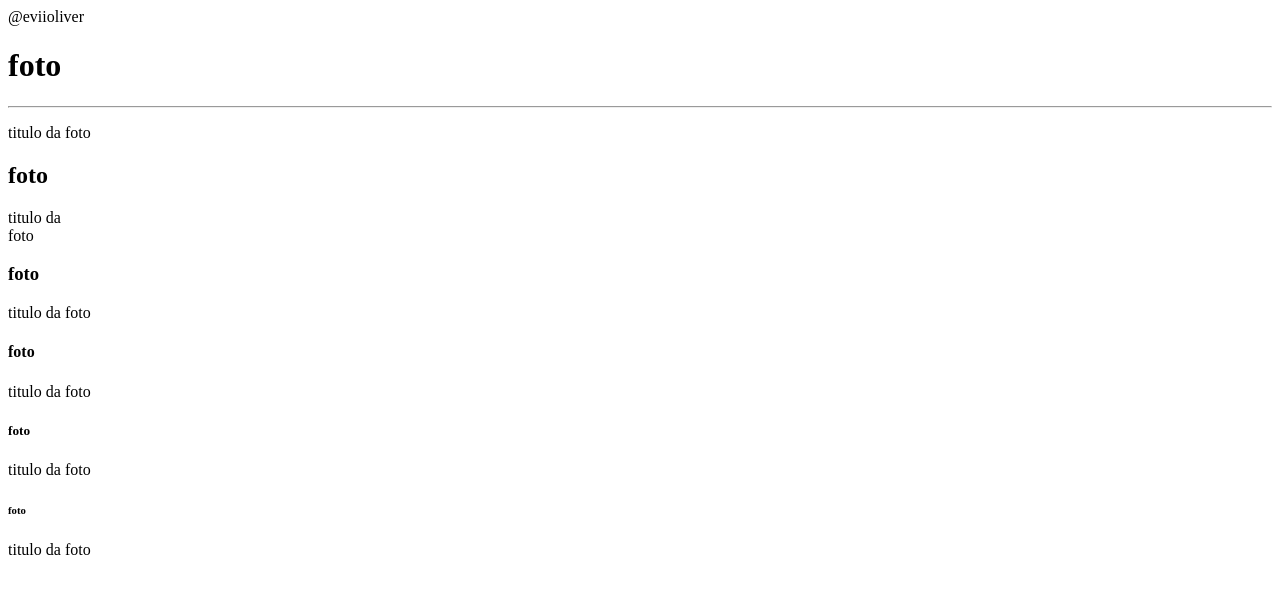
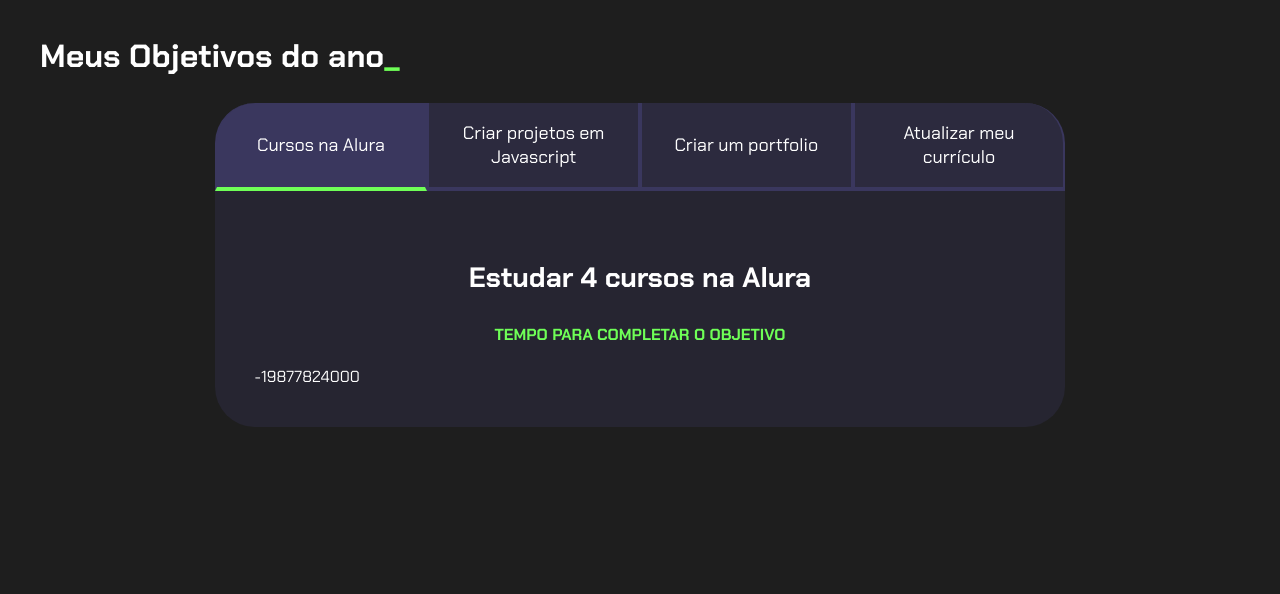
Before and after one commit to evelyn1234567/evelyn, a plain HTML site: page index.html in a window 1280 px wide. Drawn offline with Linux system fonts and the light colour scheme.

Commit message:
Add files via upload

```diff
--- a/index.html
+++ b/index.html
@@ -3,34 +3,43 @@
 <head>
     <meta charset="UTF-8">
     <meta name="viewport" content="width=device-width, initial-scale=1.0">
-    <title>evelyn</title>
+    <title>Meus objetivos do ano</title>
+    <link rel="stylesheet" href="style.css">
 </head>
 <body>
-    @eviioliver
-    <h1>foto</h1>
-    <hr>
-    <p>titulo
-        da
-        foto</p>
-    <h2>foto</h2>
-    <p>titulo
-        da <br>
-        foto</p>
-    <h3>foto</h3>
-    <p>titulo
-        da
-        foto</p>
-    <h4>foto</h4>
-    <p>titulo
-        da
-        foto</p>
-    <h5>foto</h5>
-    <p>titulo
-        da
-        foto</p>
-    <h6>foto</h6>
-    <p>titulo
-        da
-        foto</p>
+    <section class="conteudo-principal">
+        <h2 class="titulo-principal">Meus Objetivos do ano<span>_</span></h2>
+        <div class="conteudo">
+        <div class="botoes">
+            <button class="botao ativo">Cursos na Alura</button>
+            <button class="botao">Criar projetos em Javascript</button>
+            <button class="botao">Criar um portfolio</button>
+            <button class="botao">Atualizar meu currículo</button>
+        </div>
+        <div class="abas-textos">
+            <div class="aba-conteudo ativo">
+                <h3 class="aba-conteudo-titulo-principal">Estudar 4 cursos na Alura</h3>
+                <h4 class="aba-conteudo-titulo-secundario">Tempo para completar o objetivo</h4>
+                <div class="contador"></div>
+            </div>
+            <div class="aba-conteudo">
+                <h3 class="aba-conteudo-titulo-principal">Criar 5 projetos em Javascript</h3>
+                <h4 class="aba-conteudo-titulo-secundario">Tempo para completar o objetivo</h4>
+                <div class="contador"></div>
+            </div>
+            <div class="aba-conteudo">
+                <h3 class="aba-conteudo-titulo-principal">Criar um portfolio com os meus 3 melhores projetos</h3>
+                <h4 class="aba-conteudo-titulo-secundario">Tempo para completar o objetivo</h4>
+                <div class="contador"></div>
+            </div>
+            <div class="aba-conteudo">
+                <h3 class="aba-conteudo-titulo-principal">Atualizar meu curriculo com os certificados da Alura</h3>
+                <h4 class="aba-conteudo-titulo-secundario">Tempo para completar o objetivo</h4>
+                <div class="contador"></div>
+            </div>
+        </div>
+    </div>
+    </section>
+    <script src="main.js"></script>
 </body>
 </html>
--- /dev/null
+++ b/main.js
@@ -0,0 +1,22 @@
+
+const botoes = document.querySelectorAll(".botao");
+const textos = document.querySelectorAll(".aba-conteudo");
+
+for (let i = 0; i < botoes.length; i++) {
+    botoes[i].onclick = function () {
+
+        for (let j = 0; j < botoes.length; j++) {
+            botoes[j].classList.remove("ativo");
+            textos[j].classList.remove("ativo");
+        }
+
+        botoes[i].classList.add("ativo");
+        textos[i].classList.add("ativo");
+    }
+}
+
+const contadores = document.querySelectorAll(".contador");
+const tempoObjetivo1 = new Date("2023-10-05T00:00:00");
+let tempoAtual = new Date();
+
+contadores[0].textContent = tempoObjetivo1 - tempoAtual;
--- a/style.css
+++ b/style.css
@@ -0,0 +1,105 @@
+@import url('https://fonts.googleapis.com/css2?family=Chakra+Petch:wght@400;700&display=swap');
+
+:root {
+    --cor-de-fundo: #1E1E1E;
+    --verde: #6FFF57;
+    --branco: #FFFFFF;
+    --botao-ativo: #3A375E;
+    --botao-inativo: rgba(58, 55, 94, 0.5);
+    --texto-fundo: rgba(58, 55, 94, 0.3);
+}
+
+body {
+    background-color: var(--cor-de-fundo);
+    color: var(--branco);
+    font-family: 'Chakra Petch', sans-serif;
+}
+
+
+.conteudo-principal {
+    display: flex;
+    flex-direction: column;
+    justify-content: center;
+    align-items: center;
+    max-width: 1200px;
+    width: 100%;
+    margin: 0 auto;
+}
+
+.titulo-principal {
+    text-align: left;
+    width: 100%;
+    font-size: 32px;
+}
+
+.titulo-principal span {
+    color: var(--verde);
+}
+
+
+.botao {
+    font-family: 'Chakra Petch', sans-serif;
+    background-color: var(--botao-inativo);
+    color: var(--branco);
+    display: flex;
+    justify-content: center;
+    padding: 1em;
+    font-size: 18px;
+    align-items: center;
+    width: 100%;
+    border-bottom: 4px solid var(--botao-ativo);
+    border-left: 2px solid var(--botao-ativo);
+    border-right: 2px solid var(--botao-ativo);
+    border-top: none;
+}
+
+.botao:first-child {
+    border-radius: 40px 40px 0 0;
+}
+
+.botoes {
+    display: block;
+}
+
+.botao.ativo{
+    background-color: var(--botao-ativo);
+    border-bottom: 4px solid var(--verde);
+}
+
+.abas-textos{
+    background-color: var(--texto-fundo);
+    padding: 40px;
+    border-radius: 0 0 40px 40px;
+}
+.aba-conteudo.ativo{
+    display:block;
+}
+
+.aba-conteudo{
+    display: none;
+}
+
+.aba-conteudo-titulo-principal{
+    font-size: 28px;
+    text-align: center;
+}
+.aba-conteudo-titulo-secundario{
+    text-align: center;
+    color: var(--verde);
+    text-transform: uppercase;
+}
+
+
+@media screen and (min-width: 768px) {
+    .botoes {
+        display: flex;
+    }
+
+    .botao:first-child {
+        border-radius: 40px 0 0 0;
+    }
+
+    .botao:last-child {
+        border-radius: 0 40px 0 0;
+    }
+}
```
